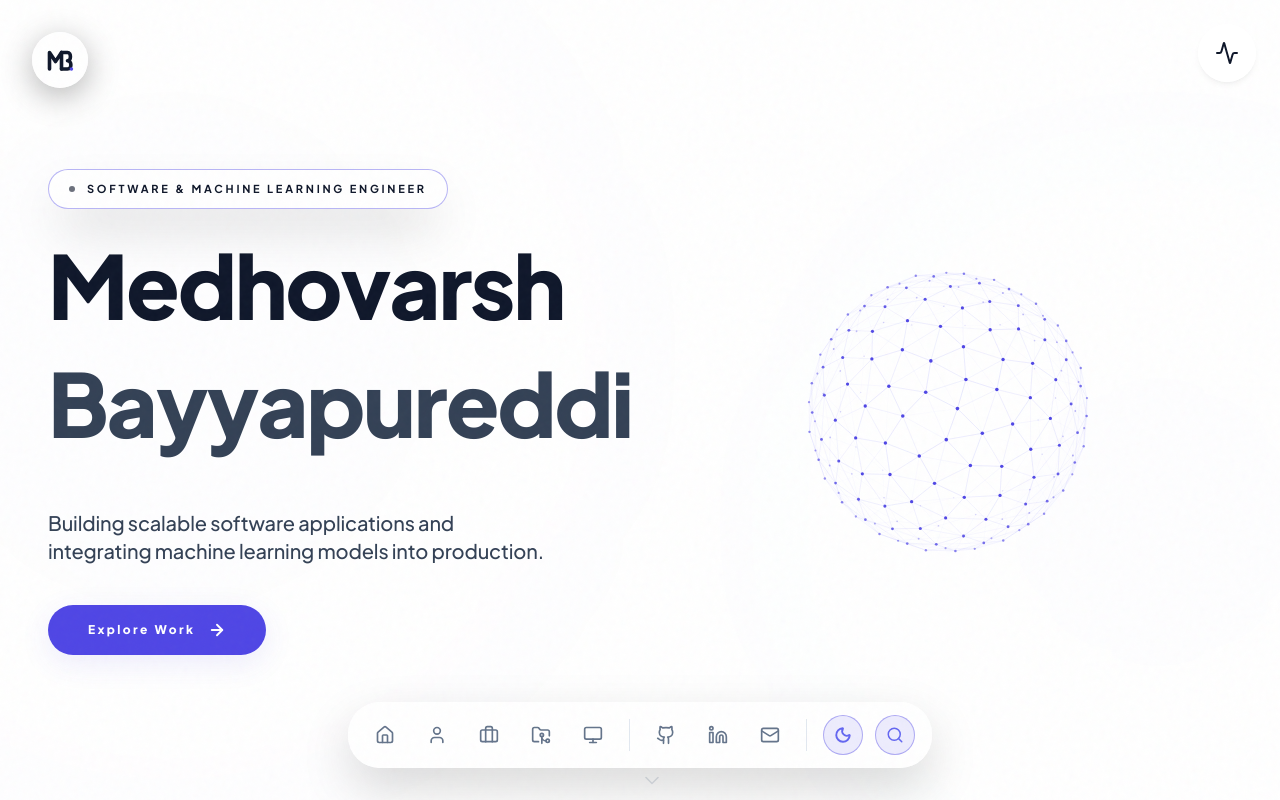
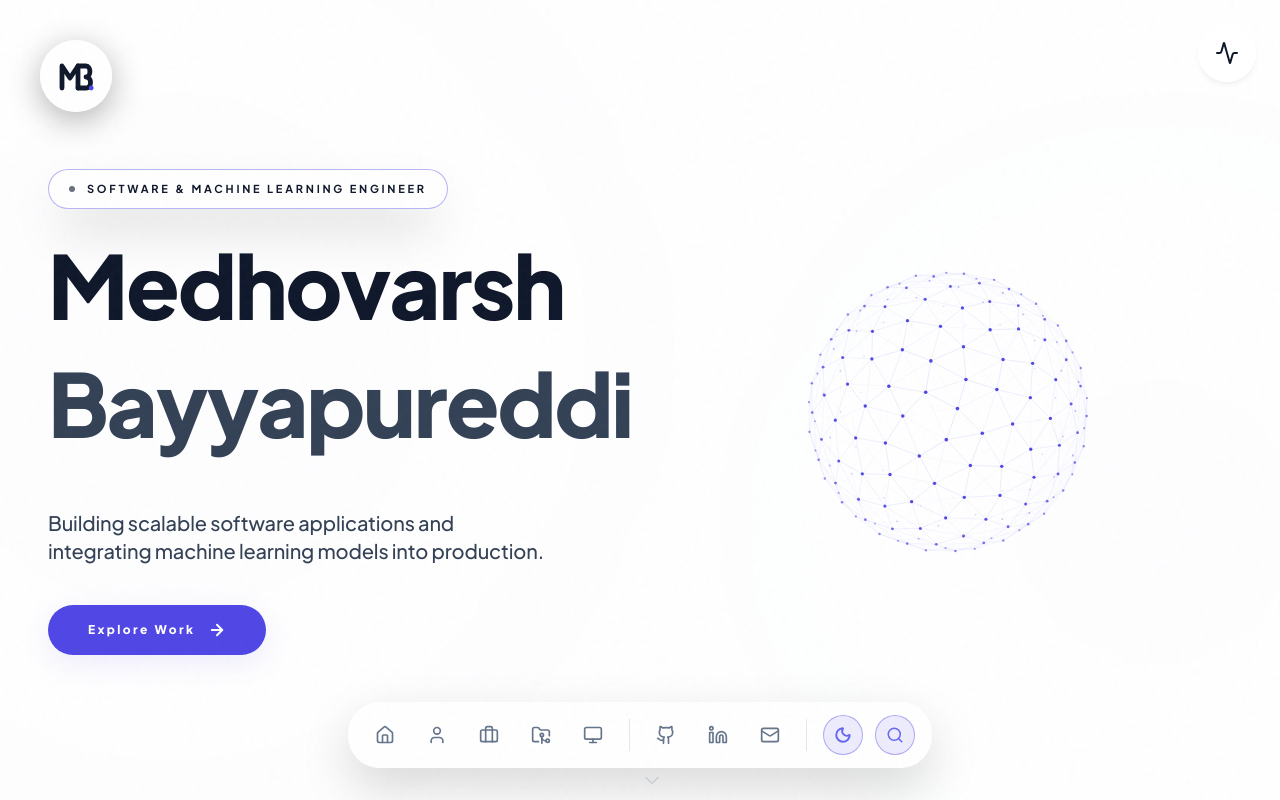
Before and after one commit to Medhovarsh/Medhovarsh-Portfolio, a React (Vite) app: page / in a window 1280 px wide. Shown: the top 800 px of the page. Built offline with nearby package versions, Linux system fonts and the light colour scheme.

Commit message:
feat: increase logo size, apply magnetic hover effect, fix corner gap, and match website favicon with new custom MB logo

```diff
--- a/src/components/Logo.tsx
+++ b/src/components/Logo.tsx
@@ -1,11 +1,13 @@
 import { motion } from 'framer-motion';
+import MagneticHover from './MagneticHover';
 
 const Logo = () => {
     return (
+        <MagneticHover strength={0.2} className="fixed top-10 left-10 z-50">
             <motion.a
                 href="#home"
                 id="logo"
-            className="fixed top-8 left-8 z-50 flex items-center justify-center w-14 h-14 rounded-full backdrop-blur-2xl transition-all duration-500 hover:scale-110 hover:shadow-[0_0_40px_rgba(255,255,255,0.15)] group"
+                className="flex items-center justify-center w-[4.5rem] h-[4.5rem] rounded-full backdrop-blur-2xl transition-all duration-500 hover:scale-110 hover:shadow-[0_0_40px_rgba(255,255,255,0.15)] group"
                 style={{
                     background: 'var(--theme-glass-bg)',
                     border: '1px solid var(--theme-glass-border)',
@@ -17,8 +19,8 @@ const Logo = () => {
                 aria-label="Home"
             >
                 <svg
-                width="30"
-                height="30"
+                    width="40"
+                    height="40"
                     viewBox="0 0 100 100"
                     fill="none"
                     xmlns="http://www.w3.org/2000/svg"
@@ -59,6 +61,7 @@ const Logo = () => {
                     />
                 </svg>
             </motion.a>
+        </MagneticHover>
     );
 };
 
```
Also changed, not shown: public/logo.svg. Lines whose indentation alone changed are shown as unchanged.
